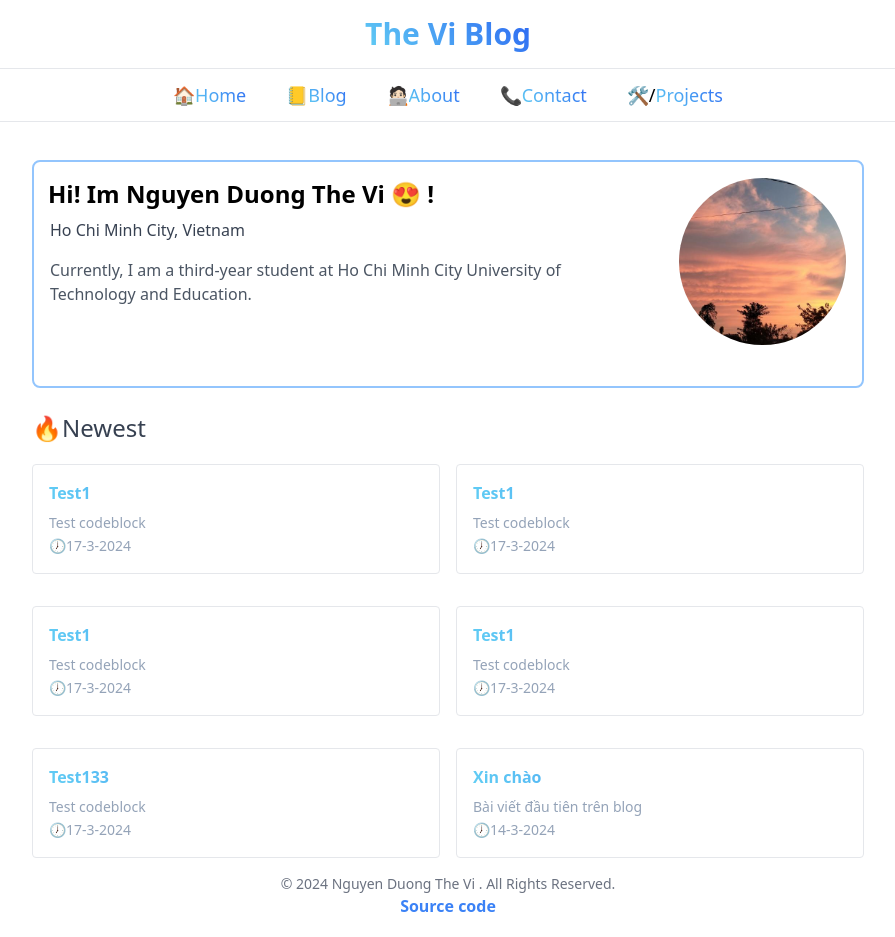
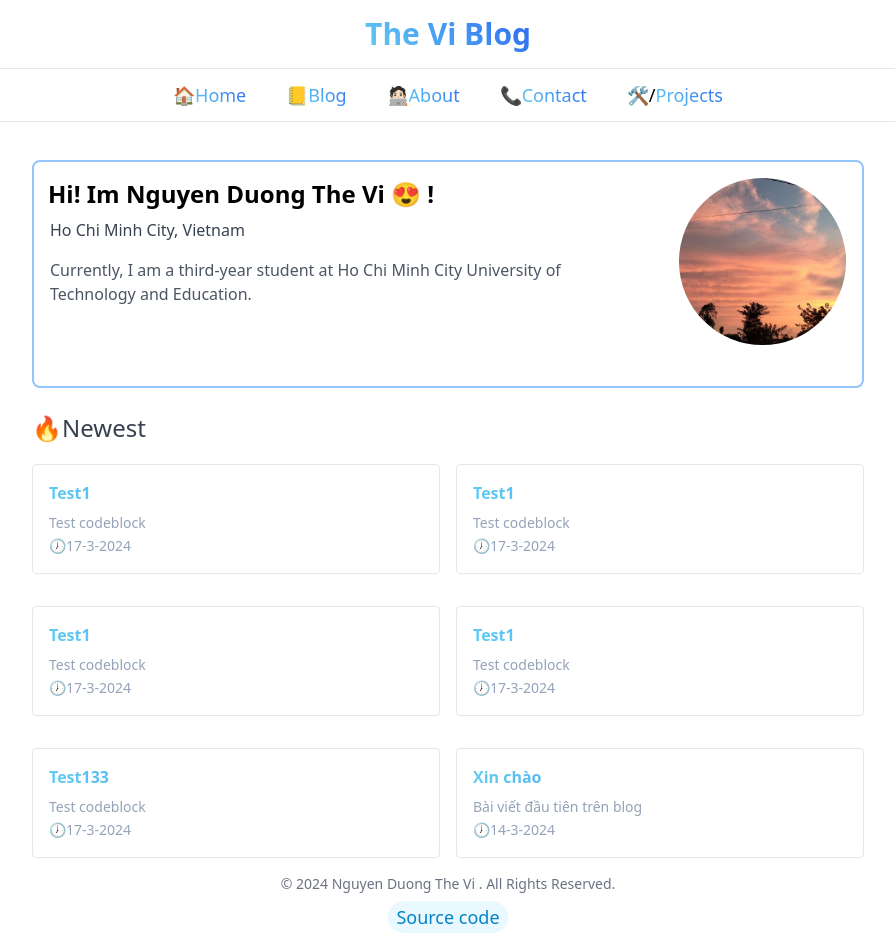
Before and after one commit to thevi31415/nguyenduongtheviblog, a Next.js app: page / in a window 1280 px wide. Shown: the top 937 px of the page, without its empty margins (192-1087 px from the left). Built offline with nearby package versions, Linux system fonts and the light colour scheme.

Commit message:
Chỉnh sửa giao diện

```diff
--- a/app/layout.tsx
+++ b/app/layout.tsx
@@ -33,6 +33,7 @@ export default function RootLayout({
             </div>
           </div>
         </div>
+
         <div>
           <div id="menu">
             <ul className="justify-center text-lg font-medium md:flex">
@@ -103,13 +104,13 @@ export default function RootLayout({
   const footer = (
     <>
       <div className="text-center">
-        <span className="block text-sm text-center text-gray-500 dark:text-gray-400">
+        <span className="block text-sm text-center text-gray-500 dark:text-gray-400 mb-3">
           © 2024 Nguyen Duong The Vi . All Rights Reserved.
         </span>
         <a
           href="https://github.com/thevi31415/nguyenduongtheviblog"
           target="_blank"
-          className="text-blue-500 font-bold hover:underline hover:text-blue-700 transition duration-300"
+          className="  text-lg rounded-full bg-sky-400/10 px-2 py-1 font-medium leading-5 text-sky-600 dark:text-sky-400"
         >
           Source code
         </a>
--- a/app/posts/[slug]/page.tsx
+++ b/app/posts/[slug]/page.tsx
@@ -91,7 +91,7 @@ const PostPage = (props: any) => {
 
             <div className="flex flex-col ml-1  font-medium text-sky-600 hover:text-sky-600">
               <p>Nguyen Duong The Vi</p>
-              <p className="mt-1 text-sm text-slate-900">{post.data.date}</p>
+              <p className=" text-sm text-slate-900">{post.data.date}</p>
             </div>
           </a>
         </div>
@@ -142,8 +142,8 @@ const PostPage = (props: any) => {
           </a>
         </div>
       </div>
-
-      <article className="flex items-start justify-center prose max-w-none max-w-full">
+      <div className=" bg-white rounded-lg p-3">
+        <article className="flex items-start justify-center prose max-w-none max-w-full  ">
           <div className={Styles.markdownContainer}>
             <Markdown className={Styles.markdown}>{post.content}</Markdown>
           </div>
@@ -154,6 +154,8 @@ const PostPage = (props: any) => {
             Hãy nêu ý kiến của mình ở phần bình luận phía dưới nhé !
           </p>
         </div>
+      </div>
+
       <Comments />
     </div>
   );
```
Also changed, not shown: public/bg.jpg (added). Lines whose indentation alone changed are shown as unchanged.
